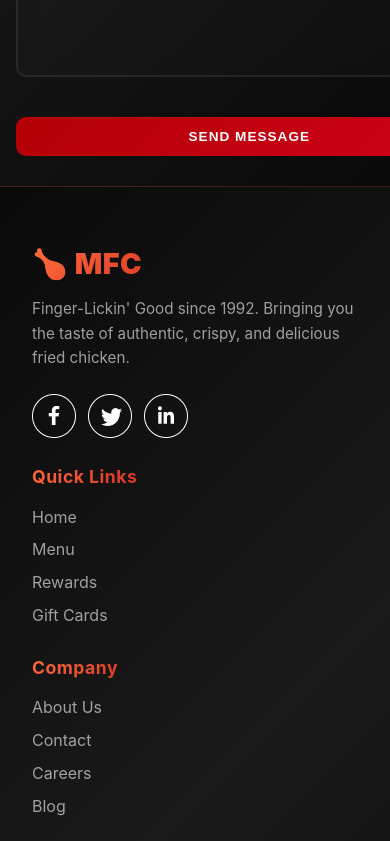
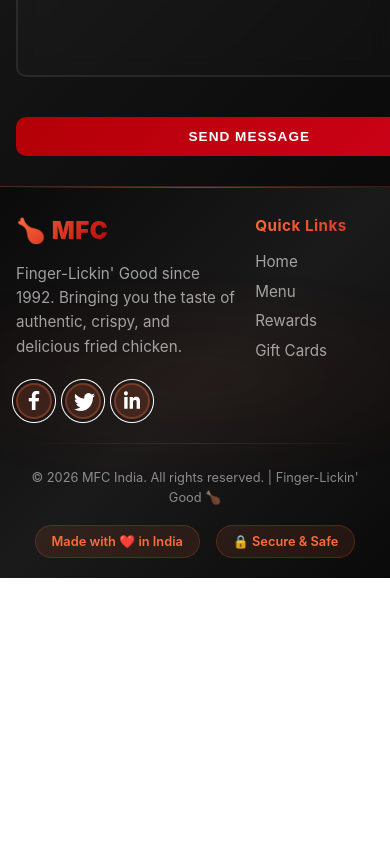
Before and after one commit to ramkolhedev/MFC_Ram, a React (Vite) app: page /contact in a window 390 px wide. Shown: the part 1156-1997 px from the top of the page. After the commit the page ends 1734 px from the top, so only its background shows below. Built offline with nearby package versions, Linux system fonts and the light colour scheme; a web font is replaced by a local one.

Commit message:
Update Footer.css

```diff
--- a/src/components/Footer.css
+++ b/src/components/Footer.css
@@ -1,3 +1,5 @@
+/* ========== FOOTER PREMIUM STYLING ========== */
+
 .footer {
     background: linear-gradient(135deg, #0a0a0a 0%, #1a1a1a 50%, #0a0a0a 100%);
     color: rgba(255, 255, 255, 0.8);
@@ -6,6 +8,17 @@
     overflow: hidden;
 }
 
+.footer::before {
+    content: '';
+    position: absolute;
+    top: 0;
+    left: 0;
+    right: 0;
+    height: 1px;
+    background: linear-gradient(90deg, transparent, rgba(255, 107, 61, 0.5), transparent);
+}
+
+/* ===== Footer Container ===== */
 .footer-container {
     max-width: 1400px;
     margin: 0 auto;
@@ -14,7 +27,7 @@
     z-index: 2;
 }
 
-/* ====== HORIZONTAL FOOTER ====== */
+/* ===== Footer Grid ===== */
 .footer-grid {
     display: flex;
     justify-content: space-between;
@@ -22,11 +35,12 @@
     gap: 2rem;
     flex-wrap: nowrap;    /* stays in one row */
 }
-
+/* ===== Footer Section ===== */
 .footer-section {
     min-width: 220px;
     animation: slideInUp 0.6s ease;
 }
+
 
 .footer-section h4 {
     font-size: 1.1rem;
@@ -35,15 +49,22 @@
     background: linear-gradient(135deg, #ff6b3d, #b30006);
     -webkit-background-clip: text;
     -webkit-text-fill-color: transparent;
+    background-clip: text;
+}
+
+/* ===== Brand Section ===== */
+.brand-section {
+    grid-column: auto;
 }
 
 .footer-logo {
     font-size: 1.8rem;
     font-weight: 900;
     margin-bottom: 1rem;
-    background: linear-gradient(135deg, #ff6b3d, #b30006);
+    background: linear-gradient(135deg, #ff6b3d 0%, #b30006 50%, #ff8c42 100%);
     -webkit-background-clip: text;
     -webkit-text-fill-color: transparent;
+    background-clip: text;
 }
 
 .brand-desc {
@@ -53,21 +74,246 @@
     margin-bottom: 1.5rem;
 }
 
-/* Social */
-.social-links { display: flex; gap: 1rem; }
-.social-icon { width: 40px; height: 40px; border-radius: 50%; }
+.social-links {
+    display: flex;
+    gap: 1rem;
+}
 
-/* Links */
-.footer-links { list-style: none; padding: 0; margin: 0; display: flex; flex-direction: column; gap: .8rem; }
-.footer-links li a { color: rgba(255,255,255,.6); text-decoration:none; }
+.social-icon {
+    width: 40px;
+    height: 40px;
+    border-radius: 50%;
+    background: rgba(255, 107, 61, 0.15);
+    border: 2px solid rgba(255, 107, 61, 0.3);
+    display: flex;
+    align-items: center;
+    justify-content: center;
+    color: #ff6b3d;
+    text-decoration: none;
+    transition: all 0.3s ease;
+    font-weight: 600;
+}
 
-/* Divider & Bottom */
-.footer-divider { height: 1px; background: rgba(255,255,255,.1); margin: 2rem 0; }
-.footer-bottom { display: flex; justify-content: space-between; flex-wrap: wrap; }
+.social-icon:hover {
+    background: rgba(255, 107, 61, 0.3);
+    border-color: #ff6b3d;
+    transform: translateY(-4px);
+    box-shadow: 0 8px 20px rgba(255, 107, 61, 0.2);
+}
 
-/* ===== MOBILE RESPONSIVE (stack view) ===== */
-@media (max-width: 900px) {
-    .footer-grid {
-        flex-wrap: wrap;    /* mobile → vertical */
+/* ===== Footer Links ===== */
+.footer-links {
+    list-style: none;
+    padding: 0;
+    margin: 0;
+    display: flex;
+    flex-direction: column;
+    gap: 0.8rem;
+}
+
+.footer-links li a {
+    color: rgba(255, 255, 255, 0.6);
+    text-decoration: none;
+    font-size: 0.95rem;
+    transition: all 0.3s ease;
+    display: inline-block;
+    position: relative;
+}
+
+.footer-links li a::before {
+    content: '';
+    position: absolute;
+    bottom: -2px;
+    left: 0;
+    width: 0;
+    height: 2px;
+    background: linear-gradient(90deg, #ff6b3d, #ff8c42);
+    transition: width 0.3s ease;
+}
+
+.footer-links li a:hover {
+    color: #ff6b3d;
+}
+
+.footer-links li a:hover::before {
+    width: 100%;
+}
+
+/* ===== Contact Info ===== */
+.contact-info {
+    display: flex;
+    flex-direction: column;
+    gap: 1rem;
+}
+
+.contact-info p {
+    color: rgba(255, 255, 255, 0.6);
+    font-size: 0.9rem;
+    line-height: 1.5;
+    margin: 0;
+}
+
+.contact-info strong {
+    color: #ff6b3d;
+}
+
+/* ===== Footer Divider ===== */
+.footer-divider {
+    height: 1px;
+    background: linear-gradient(90deg, transparent, rgba(255, 255, 255, 0.1), transparent);
+    margin: 2rem 0;
+}
+
+/* ===== Footer Bottom ===== */
+.footer-bottom {
+    display: flex;
+    justify-content: space-between;
+    align-items: center;
+    flex-wrap: wrap;
+    gap: 2rem;
+    animation: fadeIn 0.8s ease;
+}
+
+.copyright {
+    color: rgba(255, 255, 255, 0.5);
+    font-size: 0.85rem;
+    margin: 0;
+}
+
+.footer-badges {
+    display: flex;
+    gap: 1rem;
+    flex-wrap: wrap;
+}
+
+.badge {
+    background: rgba(255, 107, 61, 0.1);
+    border: 1px solid rgba(255, 107, 61, 0.2);
+    padding: 0.6rem 1.2rem;
+    border-radius: 20px;
+    font-size: 0.85rem;
+    color: #ff6b3d;
+    font-weight: 600;
+    transition: all 0.3s ease;
+}
+
+.badge:hover {
+    background: rgba(255, 107, 61, 0.2);
+    border-color: #ff6b3d;
+}
+
+/* ===== Footer Glow Effect ===== */
+.footer-glow {
+    position: absolute;
+    bottom: 0;
+    left: 50%;
+    transform: translateX(-50%);
+    width: 600px;
+    height: 200px;
+    background: radial-gradient(ellipse at center, rgba(255, 107, 61, 0.1) 0%, transparent 70%);
+    z-index: 1;
+    pointer-events: none;
+    animation: glowPulse 4s ease-in-out infinite;
+}
+
+@keyframes glowPulse {
+
+    0%,
+    100% {
+        opacity: 0.3;
+        transform: translateX(-50%) scale(1);
+    }
+
+    50% {
+        opacity: 0.6;
+        transform: translateX(-50%) scale(1.1);
     }
 }
+
+/* ===== Responsive Design ===== */
+@media (max-width: 1024px) {
+    .footer-grid {
+        grid-template-columns: repeat(auto-fit, minmax(200px, 1fr));
+        gap: 2rem;
+    }
+
+    .footer-container {
+        padding: 40px 1.5rem 30px;
+    }
+}
+
+@media (max-width: 768px) {
+    .footer-grid {
+        grid-template-columns: repeat(2, 1fr);
+        gap: 1.5rem;
+    }
+
+    .brand-section {
+        grid-column: 1 / -1;
+    }
+
+    .footer-section h4 {
+        font-size: 1rem;
+        margin-bottom: 1rem;
+    }
+
+    .footer-links {
+        gap: 0.6rem;
+    }
+
+    .footer-bottom {
+        flex-direction: column;
+        text-align: center;
+        gap: 1.5rem;
+    }
+
+    .copyright {
+        font-size: 0.8rem;
+    }
+
+    .footer-badges {
+        justify-content: center;
+    }
+
+    .footer-container {
+        padding: 30px 1rem 20px;
+    }
+
+    .footer-divider {
+        margin: 1.5rem 0;
+    }
+}
+
+@media (max-width: 480px) {
+    .footer-grid {
+        grid-template-columns: 1fr;
+        gap: 1.2rem;
+    }
+
+    .footer-logo {
+        font-size: 1.5rem;
+    }
+
+    .footer-section h4 {
+        font-size: 0.95rem;
+    }
+
+    .social-links {
+        gap: 0.8rem;
+    }
+
+    .social-icon {
+        width: 36px;
+        height: 36px;
+        font-size: 0.85rem;
+    }
+
+    .footer-bottom {
+        gap: 1rem;
+    }
+
+    .badge {
+        padding: 0.5rem 1rem;
+        font-size: 0.8rem;
+    }
+}
```
